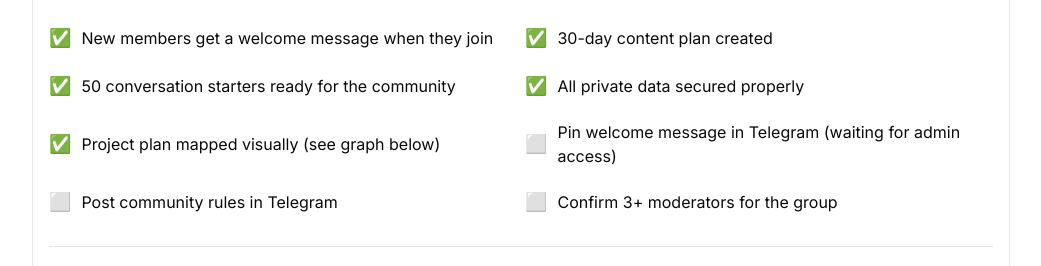
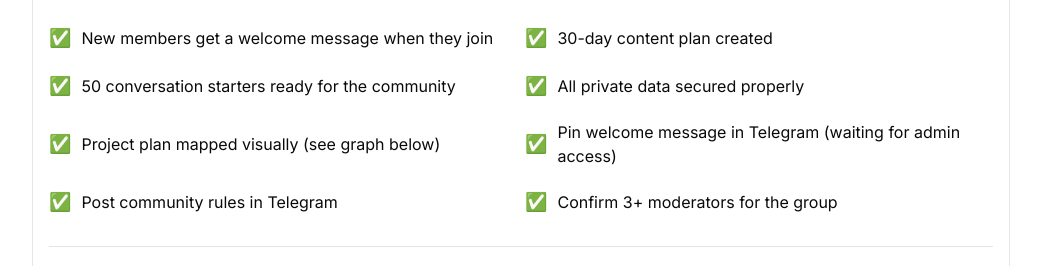
Before and after one commit to aziz-turgunoff/uzbekworldclub-dashboard, a Next.js app: page / in a window 1280 px wide. Shown: the part 1500-1766 px from the top of the page, without its empty margins (119-1160 px from the left). Built offline with nearby package versions, Linux system fonts and the light colour scheme; no server answers.

Commit message:
mark 3 telegram tasks as done

```diff
--- a/src/app/page.tsx
+++ b/src/app/page.tsx
@@ -228,9 +228,9 @@ const phases = [
       { name: "50 conversation starters ready for the community", done: true },
       { name: "All private data secured properly", done: true },
       { name: "Project plan mapped visually (see graph below)", done: true },
-      { name: "Pin welcome message in Telegram (waiting for admin access)", done: false },
-      { name: "Post community rules in Telegram", done: false },
-      { name: "Confirm 3+ moderators for the group", done: false },
+      { name: "Pin welcome message in Telegram (waiting for admin access)", done: true },
+      { name: "Post community rules in Telegram", done: true },
+      { name: "Confirm 3+ moderators for the group", done: true },
     ],
   },
   {
```
